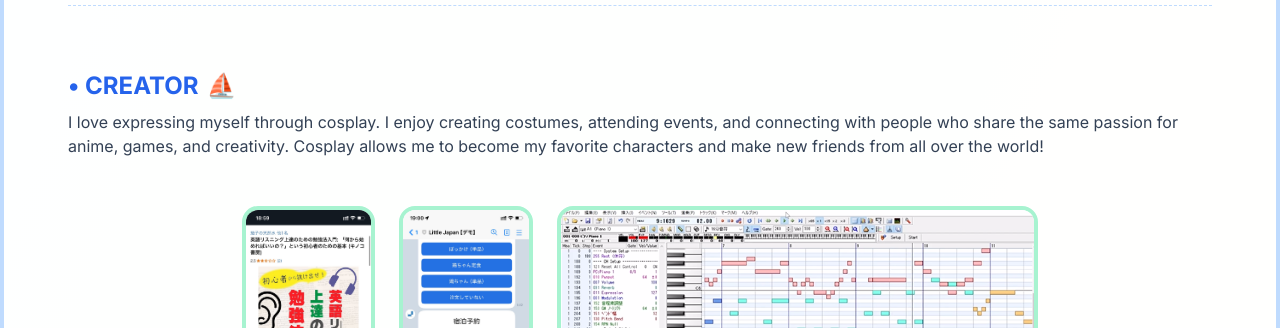
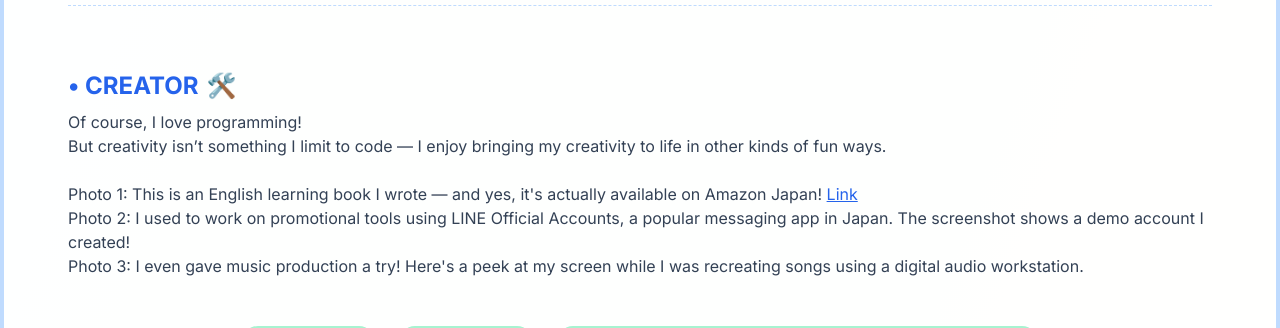
Before and after one commit to Tokuhiro1103/Portfolio1, a React (Vite) app: page /about in a window 1280 px wide. Shown: the part 2514-2842 px from the top of the page. Built offline with nearby package versions, Linux system fonts and the light colour scheme.

Commit message:
Update About Me

```diff
--- a/src/components/About.jsx
+++ b/src/components/About.jsx
@@ -33,7 +33,8 @@ const aboutSections = [
   },
   {
     title: 'CREATOR',
-    description: `I love expressing myself through cosplay. I enjoy creating costumes, attending events, and connecting with people who share the same passion for anime, games, and creativity. Cosplay allows me to become my favorite characters and make new friends from all over the world!`,
+    description: `Of course, I love programming! \nBut creativity isn’t something I limit to code — I enjoy bringing my creativity to life in other kinds of fun ways. \n
+    Photo 1: This is an English learning book I wrote — and yes, it's actually available on Amazon Japan! Link \nPhoto 2: I used to work on promotional tools using LINE Official Accounts, a popular messaging app in Japan. The screenshot shows a demo account I created! \nPhoto 3: I even gave music production a try! Here's a peek at my screen while I was recreating songs using a digital audio workstation.`,
     images: [
       'image_creator1.jpg',
       'image_creator2.jpg',
@@ -93,16 +94,38 @@ const About = () => {
             const fadeRef = useScrollFadeIn();
             return (
               <div key={section.title} ref={fadeRef} className="mb-16 transition-all duration-700 ease-out">
-                <h4 className="text-2xl font-bold text-blue-600 mb-2 flex items-center gap-2">• {section.title} <span role="img" aria-label="icon">{section.title === 'COSPLAYER' ? '🕺' : '⛵'}</span></h4>
+                <h4 className="text-2xl font-bold text-blue-600 mb-2 flex items-center gap-2">
+                  • {section.title} <span role="img" aria-label="icon">
+                    {section.title === 'COSPLAYER' ? '🕺' : section.title === 'SAILOR' ? '⛵' : section.title === 'GUITARIST' ? '🎸' : section.title === 'CREATOR' ? '🛠️' : ''}
+                  </span>
+                </h4>
                 <p className="text-secondary-700 mb-12">
                   {section.description.split('\n').map((line, idx) => {
                     const phrase = "A person doing an online job interview wearing pajama pants!";
+                    const amazonUrl = "https://www.amazon.co.jp/%E8%8B%B1%E8%AA%9E%E3%83%AA%E3%82%B9%E3%83%8B%E3%83%B3%E3%82%B0%E4%B8%8A%E9%81%94%E3%81%AE%E3%81%9F%E3%82%81%E3%81%AE%E5%8B%89%E5%BC%B7%E6%B3%95%E5%85%A5%E9%96%80-%E3%80%8C%E4%BD%95%E3%81%8B%E3%82%89%E5%A7%8B%E3%82%81%E3%82%8C%E3%81%B0%E3%81%84%E3%81%84%E3%81%AE%EF%BC%9F%E3%80%8D%E3%81%A8%E3%81%84%E3%81%86%E5%88%9D%E5%BF%83%E8%80%85%E3%81%AE%E3%81%9F%E3%82%81%E3%81%AE%E5%9F%BA%E6%9C%AC-%E3%82%AD%E3%83%8E%E3%82%B3%E6%9B%B8%E6%88%BF-%E8%8C%84%E5%AD%90%E3%81%AE%E5%A4%A9%E7%84%B6%E6%B0%B4-ebook/dp/B0C6D6BZ1C";
                     if (line.includes(phrase)) {
                       const [before, after] = line.split(phrase);
                       return (
                         <React.Fragment key={idx}>
                           {before}
                           <span className="italic">{phrase}</span>
+                          {after}
+                          <br />
+                        </React.Fragment>
+                      );
+                    } else if (line.includes('Link')) {
+                      const [before, after] = line.split('Link');
+                      return (
+                        <React.Fragment key={idx}>
+                          {before}
+                          <a
+                            href={amazonUrl}
+                            target="_blank"
+                            rel="noopener noreferrer"
+                            className="text-blue-600 underline hover:text-blue-800"
+                          >
+                            Link
+                          </a>
                           {after}
                           <br />
                         </React.Fragment>
```
